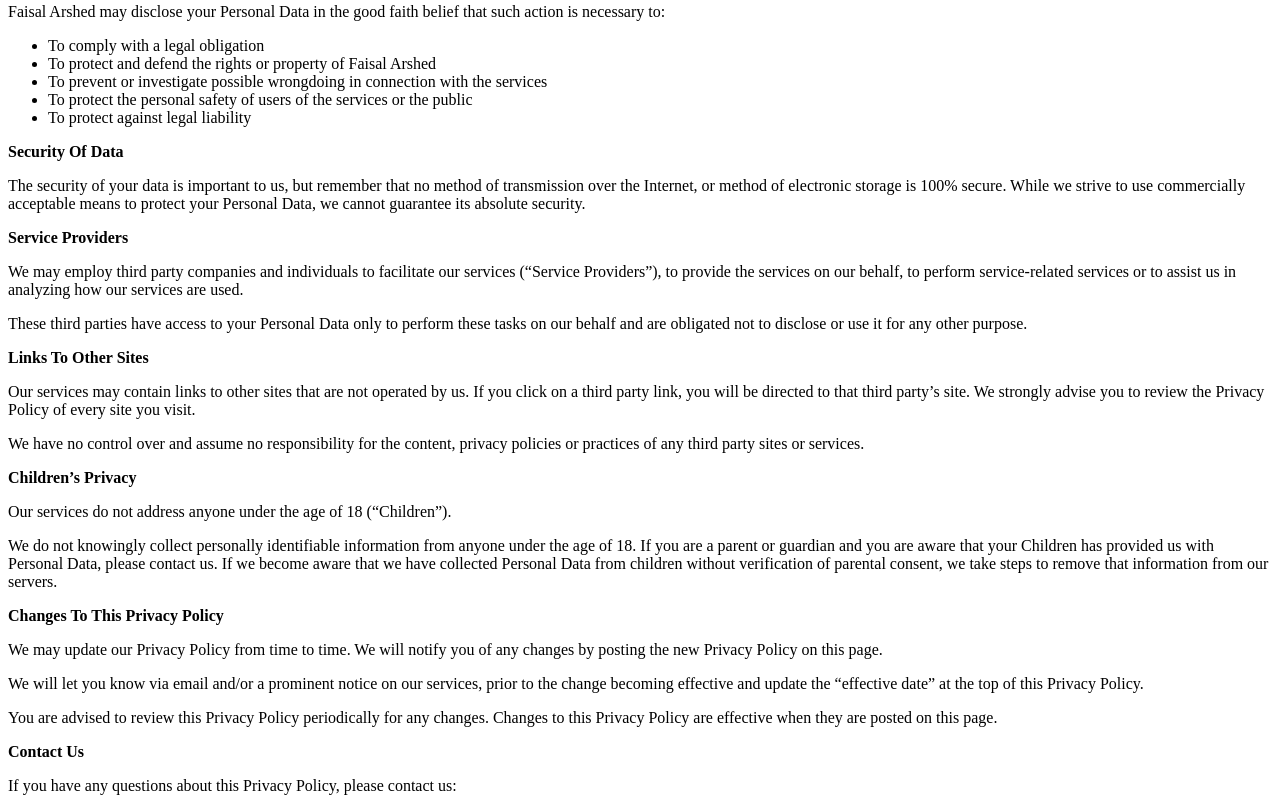
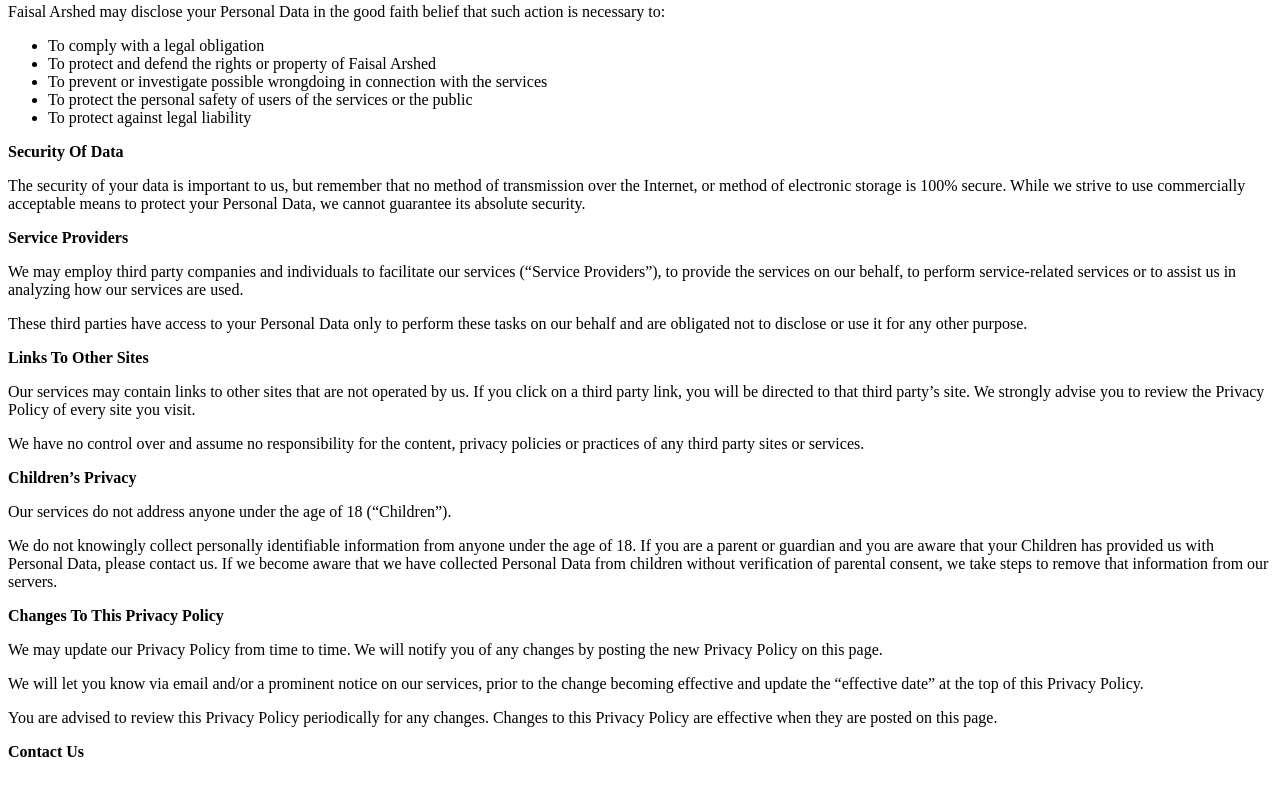
Before and after one commit to farsheedasim/vynilla, a plain HTML site: page index.html in a window 1280 px wide. Shown: the part 1318-2129 px from the top of the page. After the commit the page ends 2095 px from the top, so only its background shows below. Drawn offline with Linux system fonts and the light colour scheme.

Commit message:
Update index.html

```diff
--- a/index.html
+++ b/index.html
@@ -76,8 +76,6 @@
 periodically for any changes. Changes to this Privacy Policy are effective when
 they are posted on this page.</p>
 <p><strong>Contact Us</strong></p>
-<p>If you have any questions about this Privacy
-Policy, please contact us:</p>
 </div>
 </body>
 </html>
```
